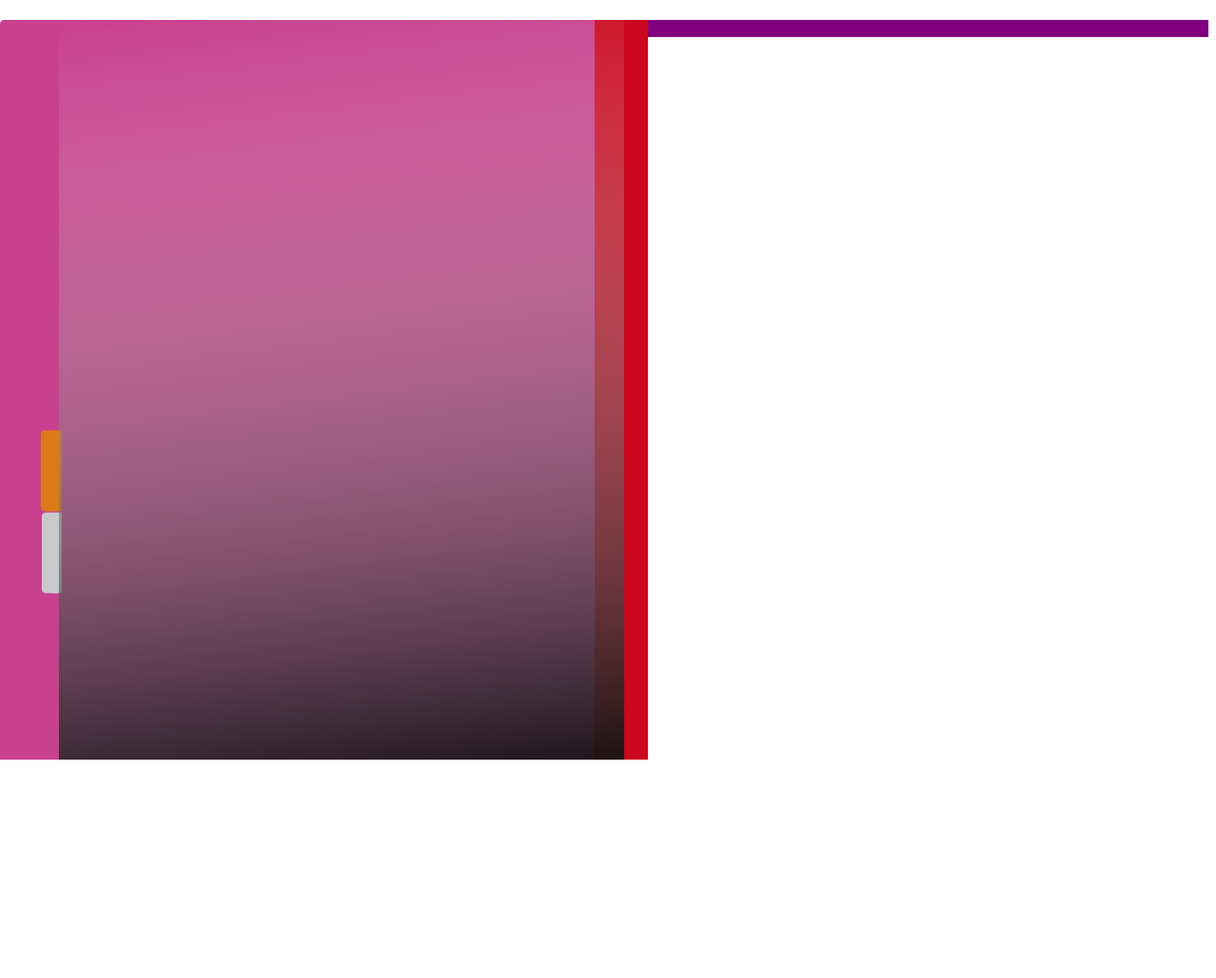
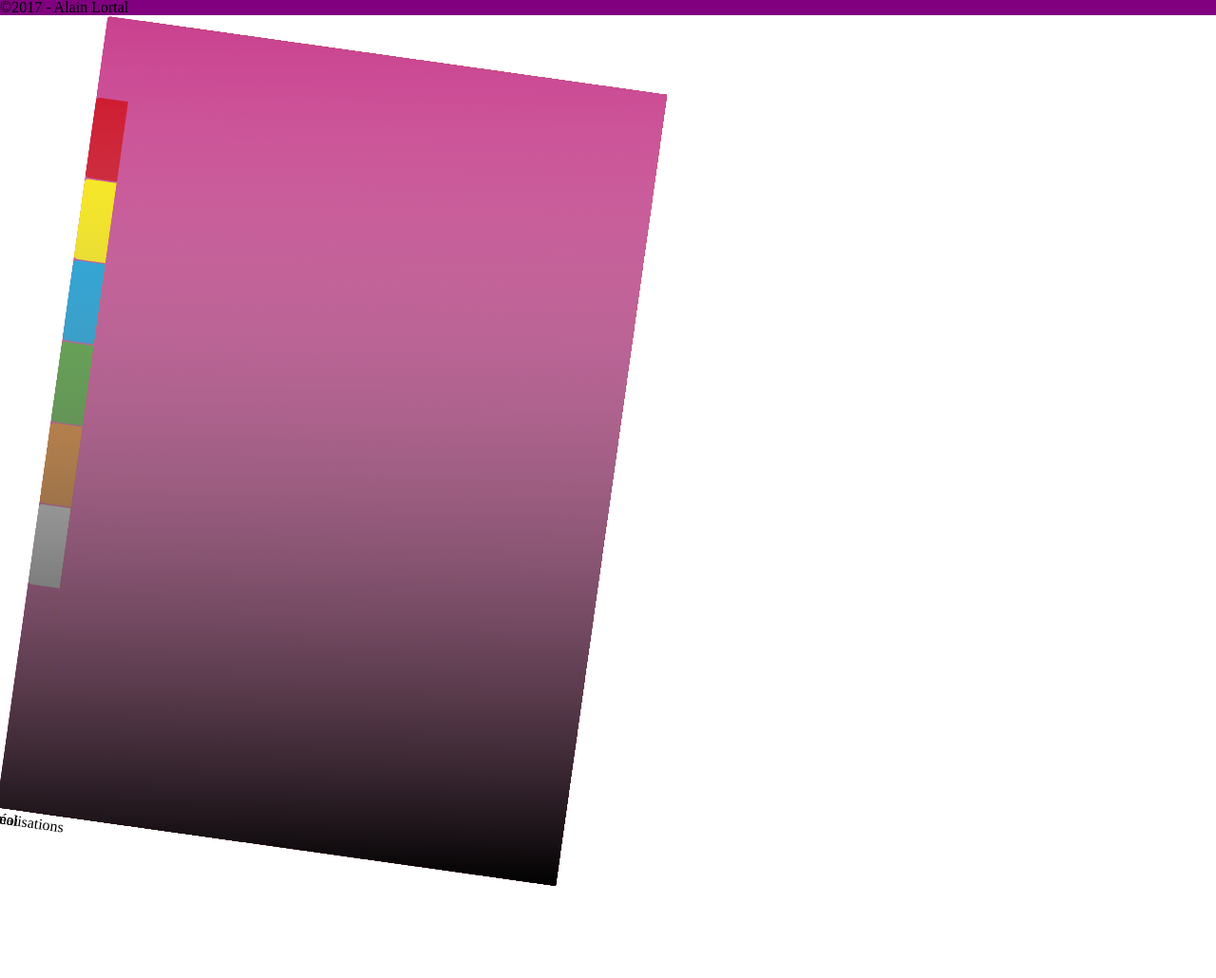
Before and after one commit to AlainLo/Alain_siteCV, a PHP site: page /index_public.php in a window 1280 px wide. Shown: the whole page at 95% size. Before the commit the page ends 800 px from the top, so only its background shows below. Run offline with PHP 8.4, Linux system fonts and the light colour scheme.

Commit message:
commit 22
suite Fron-end. Ajout angle + background

```diff
--- a/css/stylepublic.css
+++ b/css/stylepublic.css
@@ -1,29 +1,82 @@
+/* http://meyerweb.com/eric/tools/css/reset/
+   v2.0 | 20110126
+   License: none (public domain)
+*/
+
+html, body, div, span, applet, object, iframe,
+h1, h2, h3, h4, h5, h6, p, blockquote, pre,
+a, abbr, acronym, address, big, cite, code,
+del, dfn, em, img, ins, kbd, q, s, samp,
+small, strike, strong, sub, sup, tt, var,
+b, u, i, center,
+dl, dt, dd, ol, ul, li,
+fieldset, form, label, legend,
+table, caption, tbody, tfoot, thead, tr, th, td,
+article, aside, canvas, details, embed,
+figure, figcaption, footer, header, hgroup,
+menu, nav, output, ruby, section, summary,
+time, mark, audio, video {
+	margin: 0;
+	padding: 0;
+	border: 0;
+	font-size: 100%;
+	font: inherit;
+	vertical-align: baseli
+        ne;
+}
+/* HTML5 display-role reset for older browsers */
+article, aside, details, figcaption, figure,
+footer, header, hgroup, menu, nav, section {
+	display: block;
+}
+body {
+	line-height: 1;
+}
+ol, ul {
+	list-style: none;
+}
+blockquote, q {
+	quotes: none;
+}
+blockquote:before, blockquote:after,
+q:before, q:after {
+	content: '';
+	content: none;
+}
+table {
+	border-collapse: collapse;
+	border-spacing: 0;
+}
+
+
 @charset "utf-8"
 /* CSS Author : Alain Lortal */
 
 }
-.box-shadow(@shadow: 0 1px 3px rgba(0,0,0,.25)) {
+.box-shadow(@shadow: 2px 2px 3px rgba(0,0,0,1)) {
   -webkit-box-shadow: @shadow; // iOS <4.3 & Android <4.1
           box-shadow: @shadow;
 }
 .alfooter{
 	background: rgba(128,0,128,1);
+    bottom: 0px;
+    display: block;
 }
 
 .navbar-inverse{
 	background-color: rgba(128,0,128,1);
 }
 
-col-md-4{
-	background-color: rgba(128,0,128,0.1);
-}
-
-.nav navbar-nav{
+.navbar{
 	background-color: rgba(128,0,128,1);
 }
 
 body{
-	background-color: rgba(256, 256, 256, 0.9);
+    margin: 0;
+    padding: 0;
+    background-image: url(../img/glassbackground.jpg) no-repeat center fixed;
+    -webkit-background-size: cover; /* pour anciennes versions navigateurs Chrome et Safari */
+    background-size: cover;
 }
 
 
@@ -35,18 +88,26 @@ body{
 	background-color: rgba(244,212,247,1);
 }
 .container{
-    position:relative;
-    left: 0;
+    display: block;
+    position: relative;
+    left: 100px;
+    top: 155px;
     width:90%;
     height: 90%;
+
+
 }
+
 #eclairage, #moi, #competences, #experiences, #realisations, #formation, #loisirs, #plus, #moi_fond{
-    position: fixed;
+    position: absolute;
     display: inline-block;
-    top: 15vm;
-    left: 0;
+    left: 0px;
+    top: 22px;
+    transform-origin: right 15px;
+    transform: rotate(8deg);
     width: 100%;
     height: 100%;
+    box-shadow: 0px 2px 2px 0px rgba(0,0,0,1);
 
 }
 
@@ -83,5 +144,9 @@ body{
 }
 
 #moi_fond{
-    z-index: 1;
+    z-index: 0;
 }
+
+p #moi{
+    text-align: center
+}
--- a/footer.php
+++ b/footer.php
@@ -1,5 +1,5 @@
  <footer class="alfooter">
- 	<div class="container-fluid">
+ 	<div>
  	<p class="well">	&copy;<?php
 $date = date("Y");
 Print("$date");
--- a/index_public.php
+++ b/index_public.php
@@ -24,60 +24,56 @@
         <section>
             <div class="container">
                 <div id="eclairage">
-                    éclairage
                     <object>
                         <img src="svg/eclairage.svg" alt="eclairage" >
                     </object>
+
                 </div>
 
                 <div id="moi">
-                    Moi
                     <object>
                         <img src="svg/moi.svg" alt="moi" >
                     </object>
+                    <p>moi</p>
                 </div>
 
                 <div id="competences">
-                    compétences
                     <object>
                         <img src="svg/competences.svg" alt="competences" >
                     </object>
                 </div>
 
                 <div id="experiences">
-                    experiences
                     <object>
                         <img src="svg/experiences.svg" alt="experiences" >
                     </object>
                   </div>
 
                 <div id="realisations">
-                    realisations
                     <object>
                         <img src="svg/realisations.svg" alt="realisations" >
                     </object>
+                    <p>réalisations</p>
                 </div>
 
                 <div id="formation">
-                    formation
                     <object>
                         <img src="svg/formation.svg" alt="formation" >
                     </object>
                 </div>
 
                 <div id="loisirs">
-                    loisirs
                     <object>
                         <img src="svg/loisirs.svg" alt="loisirs" >
                     </object>
                 </div>
 
                  <div id="plus">
-                    Plus...
                     <object>
                         <img src="svg/plus.svg" alt="plus" >
                     </object>
                 </div>
+
 
                 <div id="moi_fond">
                     <object>
```
Also changed, not shown: img/glassbackground.jpg (added).
